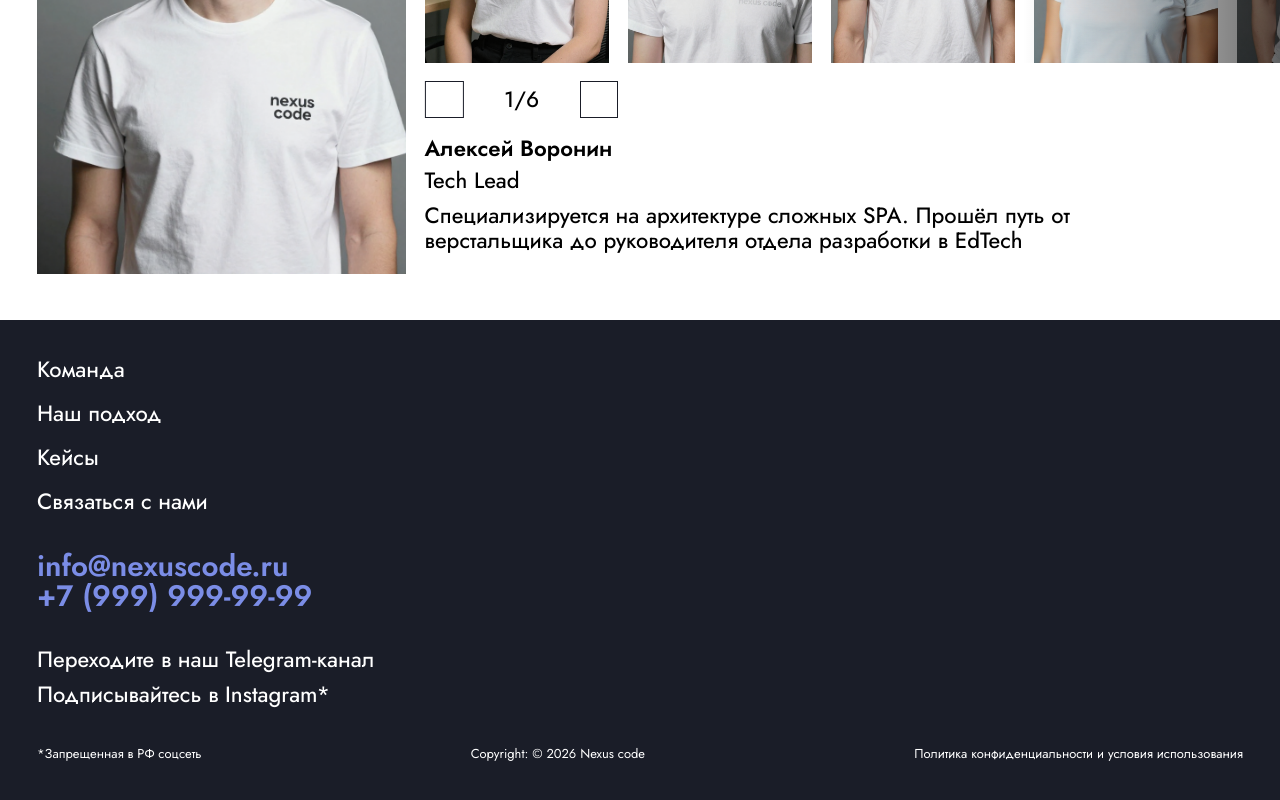
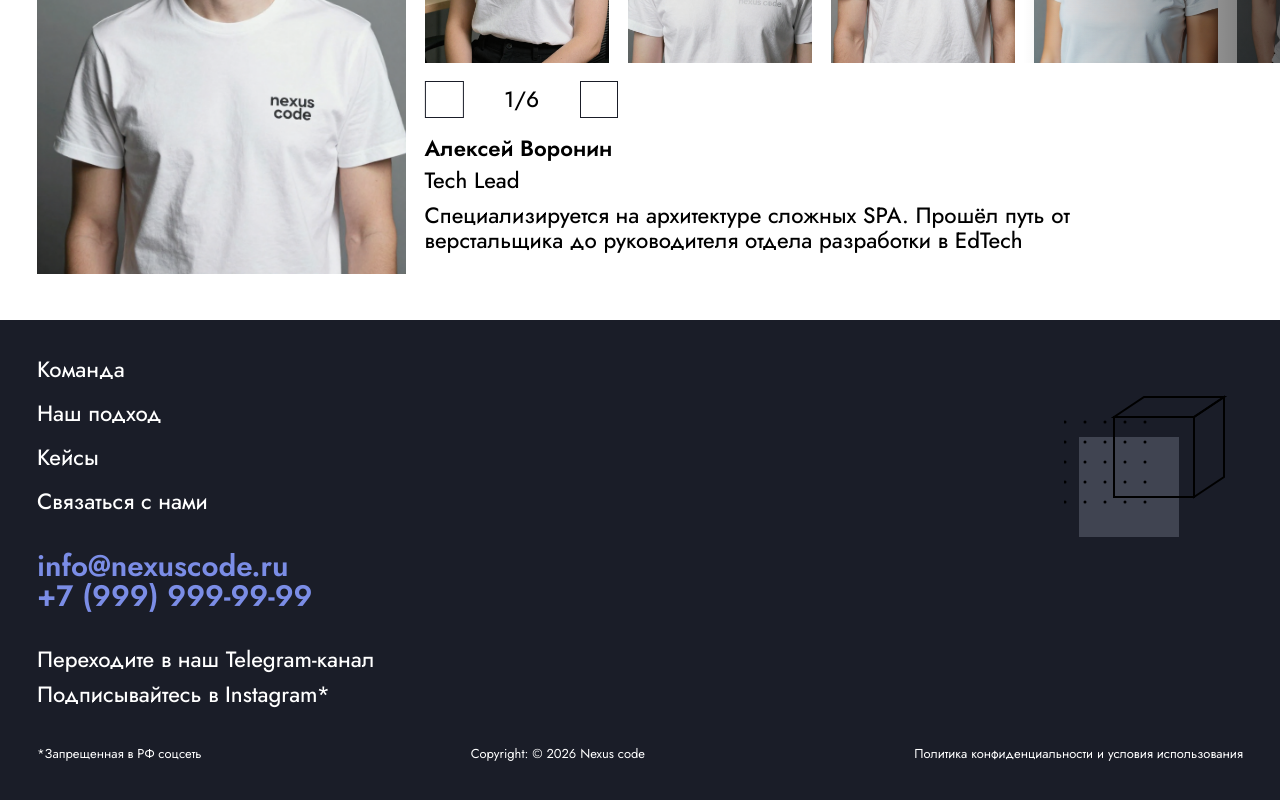
Before and after one commit to linawashere/nexus-code, a React (Vite) app: page / in a window 1280 px wide. Shown: the part 7324-8124 px from the top of the page. Built offline with nearby package versions, Linux system fonts and the light colour scheme.

Commit message:
feat: add geometry

```diff
--- a/src/assets/components/Footer/Footer.scss
+++ b/src/assets/components/Footer/Footer.scss
@@ -8,6 +8,7 @@
     gap: 4rem;
     padding: 4rem;
     text-decoration: none;
+    position: relative;
 
     @include mobile {
         padding: 2rem;
@@ -59,3 +60,14 @@
     }
 
 }
+
+.geometric-container{
+    position: absolute;
+    right: 5rem;
+}
+
+.cube {
+    stroke: black;
+    stroke-width: 2;
+    fill: none;
+}
--- a/src/assets/components/Footer/Footer.tsx
+++ b/src/assets/components/Footer/Footer.tsx
@@ -1,3 +1,33 @@
+const GeometricDetails = () => {
+    return (
+        <div className="geometric-container">
+            <svg width="170" height="180" xmlns="http://www.w3.org/2000/svg">
+                <rect x="15" y="80" width="100" height="100" fill="#A8B1C244" />
+
+                <rect x="50" y="60" width="80" height="80" className="cube" />
+
+                <polygon points="130,60 160,40 160,120 130,140" className="cube" />
+
+                <polygon points="50,60 80,40 160,40 130,60" className="cube" />
+
+                <g className="dots">
+                    {Array.from({ length: 5 }).map((_, row) =>
+                        Array.from({ length: 5 }).map((_, col) => (
+                            <circle
+                                key={`${row}-${col}`}
+                                cx={1 + col * 20}
+                                cy={65 + row * 20}
+                                r="1.5"
+                                fill="#000"
+                            />
+                        ))
+                    )}
+                </g>
+            </svg>
+        </div >
+    );
+};
+
 const Footer = () => {
     return (
         <footer className="footer">
@@ -21,7 +51,7 @@ const Footer = () => {
                 <span>Copyright: © 2026 Nexus code</span>
                 <a href="#">Политика конфиденциальности и условия использования</a>
             </div>
-
+            <GeometricDetails></GeometricDetails>
         </footer>
     )
 }
```
